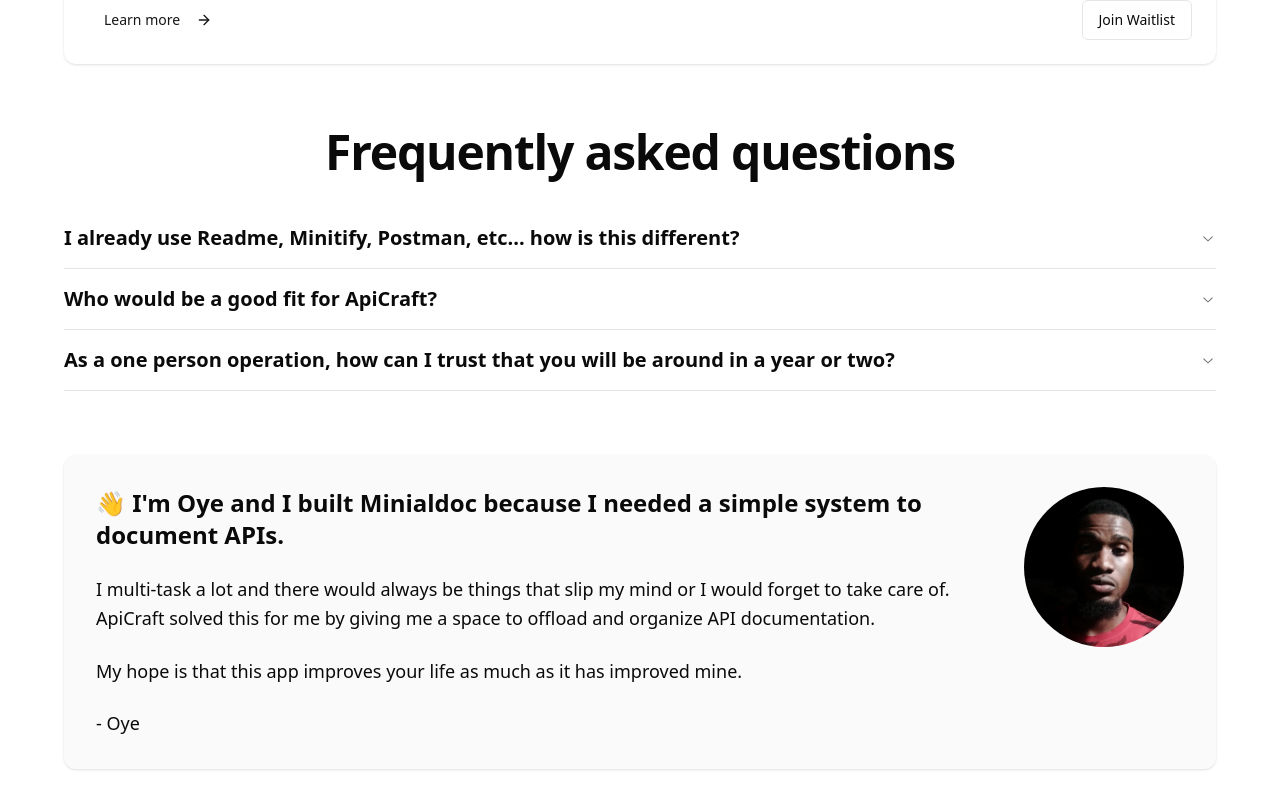
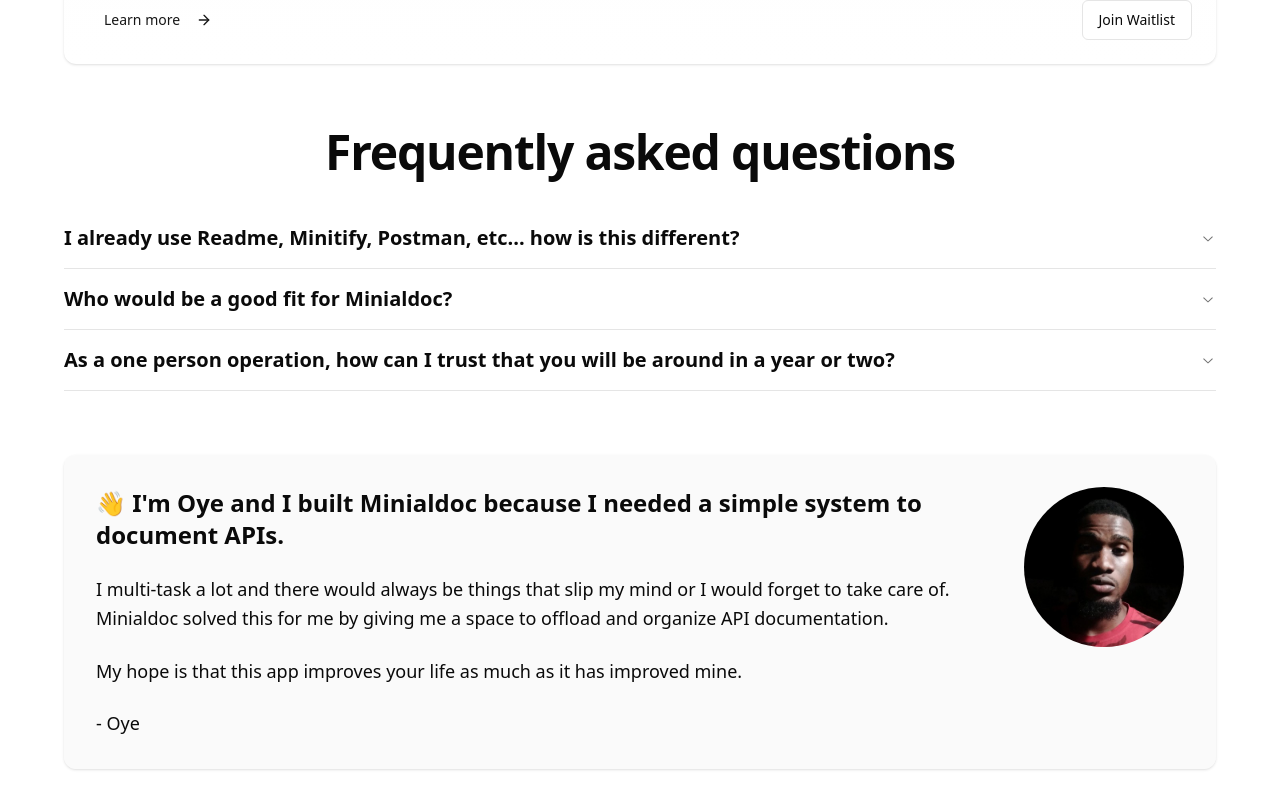
Before and after one commit to oyeolamilekan/minialdoc, a Next.js app in the folder frontend/: page / in a window 1280 px wide. Shown: the part 4746-5555 px from the top of the page. Built offline with nearby package versions, Linux system fonts and the light colour scheme.

Commit message:
chore: slight updates.

```diff
--- a/frontend/components/ui/faq-section.tsx
+++ b/frontend/components/ui/faq-section.tsx
@@ -11,8 +11,8 @@
     answer: "Unlike general-purpose tools, our platform is specifically designed for API documentation. We focus on providing specialized features like endpoint testing, request/response examples, and API-specific workflows that make documenting and testing APIs more efficient."
   },
   {
-    question: "Who would be a good fit for ApiCraft?",
-    answer: "ApiCraft is perfect for developers, API designers, and teams who want a streamlined way to document and test their APIs. Whether you're building a public API, managing internal services, or need to document APIs for client projects, our tool provides the specific features you need without the complexity of general-purpose tools."
+    question: "Who would be a good fit for Minialdoc?",
+    answer: "Minialdoc is perfect for developers, API designers, and teams who want a streamlined way to document and test their APIs. Whether you're building a public API, managing internal services, or need to document APIs for client projects, our tool provides the specific features you need without the complexity of general-purpose tools."
   },
   {
     question: "As a one person operation, how can I trust that you will be around in a year or two?",
--- a/frontend/components/ui/intro-card.tsx
+++ b/frontend/components/ui/intro-card.tsx
@@ -12,7 +12,7 @@
 
           <p className="text-lg leading-relaxed">
             I multi-task a lot and there would always be things that slip my mind or I would forget to take care of.
-            ApiCraft solved this for me by giving me a space to offload and organize API documentation.
+            Minialdoc solved this for me by giving me a space to offload and organize API documentation.
           </p>
 
           <p className="text-lg">
```
